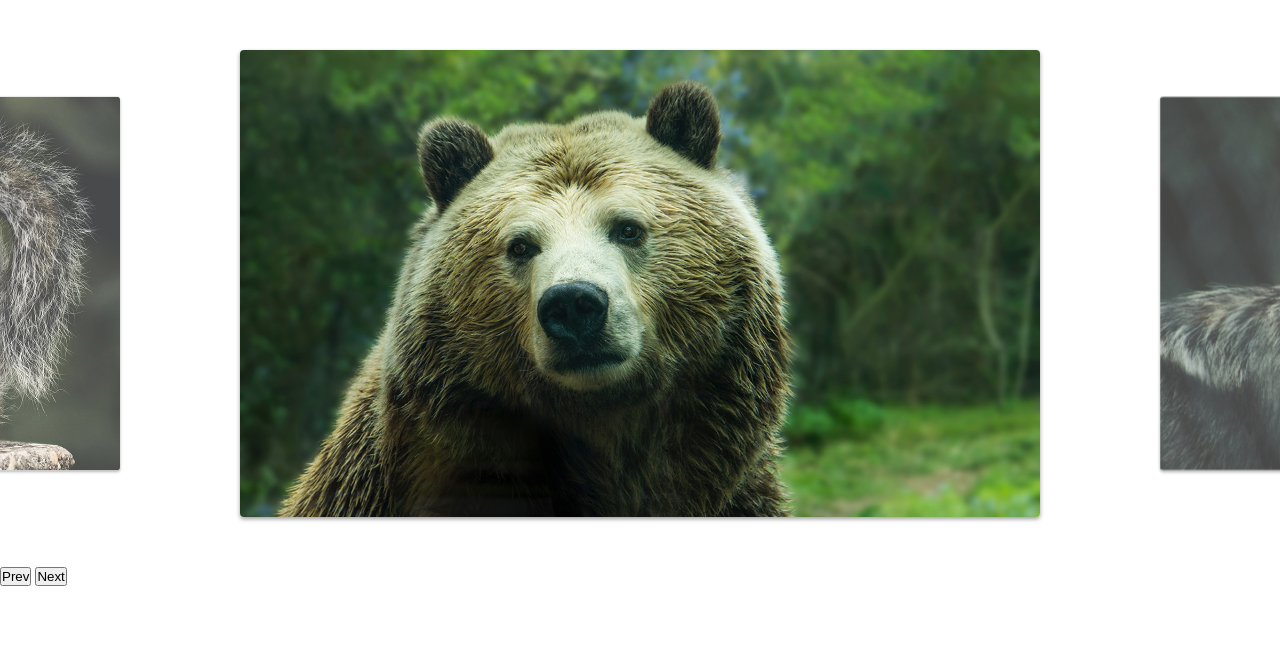
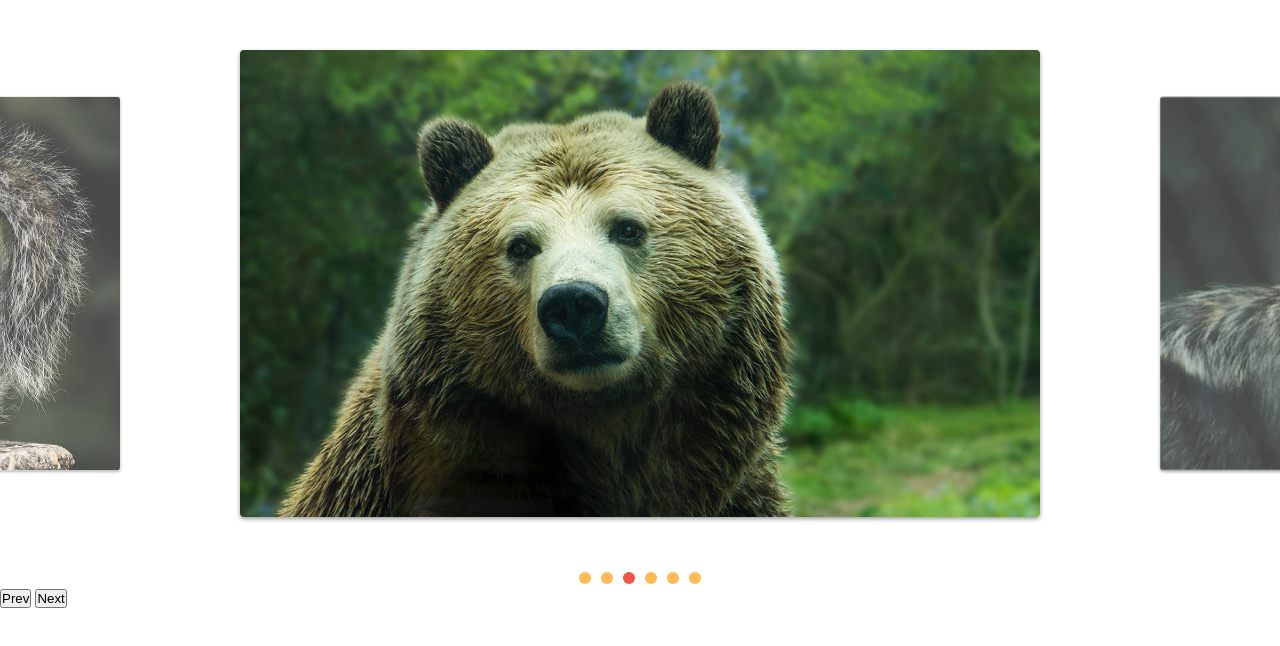
Before and after one commit to fernandoroch/Slide, a plain HTML site: page index.html in a window 1280 px wide. Drawn offline with Linux system fonts and the light colour scheme.

Commit message:
adicionado paginação com slide

```diff
--- a/css/style.css
+++ b/css/style.css
@@ -39,3 +39,23 @@ img {
   opacity: 1;
   transform: scale(1);
 }
+
+[data-control="slide"] {
+  display: flex;
+  justify-content: center;
+}
+
+[data-control="slide"] li a {
+  display: block;
+  width: 12px;
+  height: 12px;
+  background: #fb5;
+  border-radius: 50%;
+  overflow: hidden;
+  text-indent: -999px;
+  margin: 5px;
+}
+
+[data-control="slide"] li.active a, [data-control="slide"] li a:hover {
+  background: #e54;
+}
--- a/js/slide.js
+++ b/js/slide.js
@@ -1,4 +1,4 @@
-import debounce from './debounce.js'
+import debounce from "./debounce.js";
 
 export default class Slide {
   constructor(slide, warpper) {
@@ -106,6 +106,7 @@ export default class Slide {
     this.slideIndexNav(index);
     this.distancia.finalPosition = activeSlide.position;
     this.changeActiveClass();
+    this.activeControlItem()
   }
 
   changeActiveClass() {
@@ -124,14 +125,47 @@ export default class Slide {
   }
 
   addArrow() {
-    this.prevElement = document.querySelector('.prev')
-    this.nextElement = document.querySelector('.next')
-    this.addArrowEvents()
+    this.prevElement = document.querySelector(".prev");
+    this.nextElement = document.querySelector(".next");
+    this.addArrowEvents();
   }
 
-  addArrowEvents(){
-    this.prevElement.addEventListener('click',this.activePrevSlide)
-    this.nextElement.addEventListener('click',this.activeNextSlide)
+  addArrowEvents() {
+    this.prevElement.addEventListener("click", this.activePrevSlide);
+    this.nextElement.addEventListener("click", this.activeNextSlide);
+  }
+
+  crateControl() {
+    const control = document.createElement("ul");
+    control.dataset.control = "slide";
+
+    this.slideArray.forEach((item, index) => {
+      control.innerHTML += `<li><a href="#slide${index + 1}">${
+        index + 1
+      }</a></li>`;
+    });
+    this.warpper.appendChild(control)
+    return control
+  }
+
+  eventControl(item, index) {
+    item.addEventListener('click', (event) => {
+      event.preventDefault()
+      this.changeSlide(index)
+      this.activeControlItem()
+    })
+  }
+
+  addControl(custonControl){
+    this.control =  document.querySelector(custonControl) || this.crateControl()
+    this.controlArray = [...this.control.children]
+    this.controlArray.forEach((item, index) => this.eventControl(item, index))
+
+  }
+
+  activeControlItem() {
+    this.controlArray.forEach((item) => item.classList.remove(this.activeClass))
+    this.controlArray[this.index.active].classList.add(this.activeClass)
   }
 
   onResize() {
@@ -150,10 +184,11 @@ export default class Slide {
     this.onMove = this.onMove.bind(this);
     this.onEnd = this.onEnd.bind(this);
 
-    this.activePrevSlide = this.activePrevSlide.bind(this)
-    this.activeNextSlide = this.activeNextSlide.bind(this)
+    this.activePrevSlide = this.activePrevSlide.bind(this);
+    this.activeNextSlide = this.activeNextSlide.bind(this);
+    this.eventControl = this.eventControl.bind(this)
 
-    this.onResize = debounce(this.onResize.bind(this),200);
+    this.onResize = debounce(this.onResize.bind(this), 200);
   }
 
   init() {
@@ -162,7 +197,9 @@ export default class Slide {
     this.addSlideEvent();
     this.slidesconfig();
     this.addResizeEvent();
-    this.addArrow()
+    this.addArrow();
+    this. addControl();
+
     return this;
   }
 }
```
